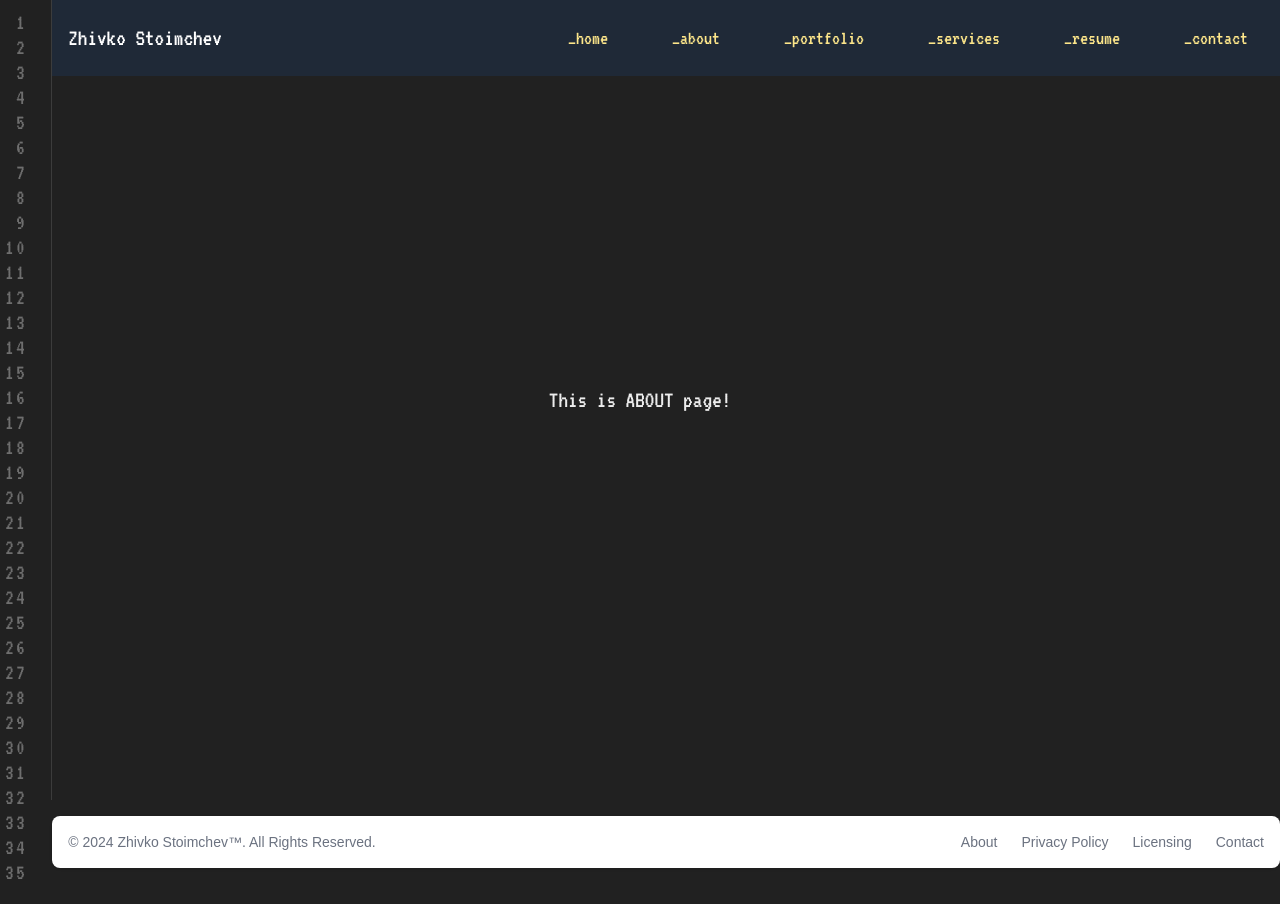
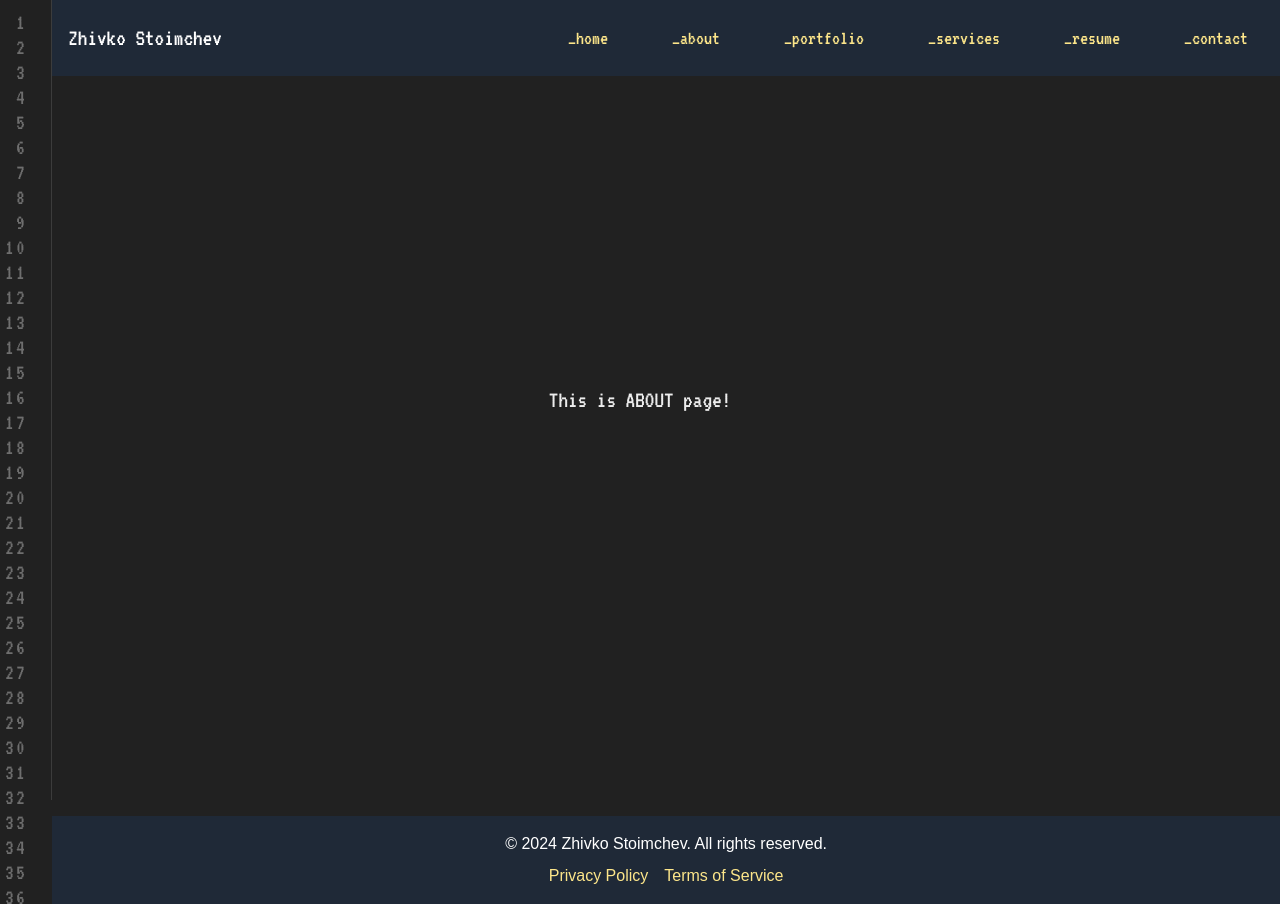
Before and after one commit to zstoimchev/portfolio, a Next.js app: page /about in a window 1280 px wide. Built offline with nearby package versions, Linux system fonts and the light colour scheme.

Commit message:
footer simple

```diff
--- a/src/components/footer.tsx
+++ b/src/components/footer.tsx
@@ -4,26 +4,13 @@ export default function Footer() {
 
     return (
         <>
-            <footer className="bg-white rounded-lg shadow m-4 dark:bg-gray-800 content">
-                <div className="w-full mx-auto max-w-screen-xl p-4 md:flex md:items-center md:justify-between">
-                    <span className="text-sm text-gray-500 sm:text-center dark:text-gray-400">© 2024
-                        <a href="https://flowbite.com/" className="hover:underline"> Zhivko Stoimchev™</a>
-                        . All Rights Reserved.
-                    </span>
-                    <ul className="flex flex-wrap items-center mt-3 text-sm font-medium text-gray-500 dark:text-gray-400 sm:mt-0">
-                        <li>
-                            <a href="#" className="hover:underline me-4 md:me-6">About</a>
-                        </li>
-                        <li>
-                            <a href="#" className="hover:underline me-4 md:me-6">Privacy Policy</a>
-                        </li>
-                        <li>
-                            <a href="#" className="hover:underline me-4 md:me-6">Licensing</a>
-                        </li>
-                        <li>
-                            <a href="#" className="hover:underline">Contact</a>
-                        </li>
-                    </ul>
+            <footer className="bg-gray-800 p-4 mt-4 content">
+                <div className="container mx-auto text-center text-white">
+                    <p>© 2024 Zhivko Stoimchev. All rights reserved.</p>
+                    <div className="flex justify-center space-x-4 mt-2">
+                        <Link href="/#" className="text-amber-200">Privacy Policy</Link>
+                        <Link href="#" className="text-amber-200">Terms of Service</Link>
+                    </div>
                 </div>
             </footer>
         </>
```
